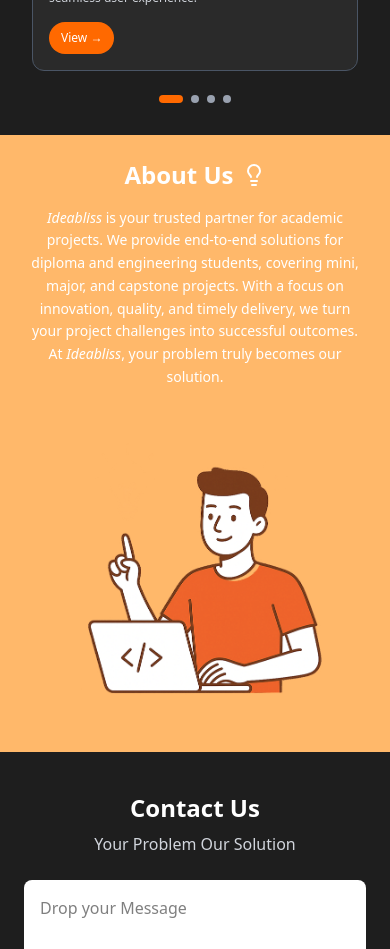
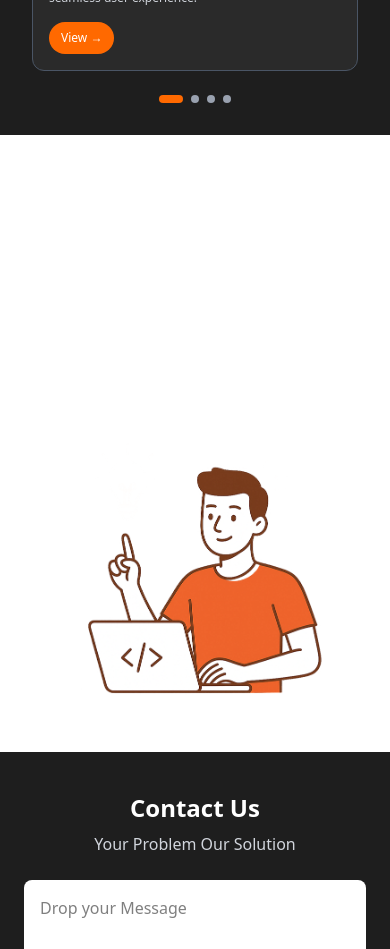
Before and after one commit to ideabliss/ideabliss-web, a React (Vite) app: page / in a window 390 px wide. Shown: the part 2100-3049 px from the top of the page. Built offline with nearby package versions, Linux system fonts and the light colour scheme.

Commit message:
responsive

```diff
--- a/src/components/AboutUs.jsx
+++ b/src/components/AboutUs.jsx
@@ -5,7 +5,7 @@
 
 const AboutUs = () => {
   return (
-    <div className="bg-orange-300 text-white sm:p-10 p-6 flex flex-col md:flex-row items-center gap-8">
+    <div className=" text-white sm:p-10 p-6 flex flex-col md:flex-row items-center gap-8">
 
       {/* Left Text Section */}
       <div className="flex-1 text-center md:text-left">
```
